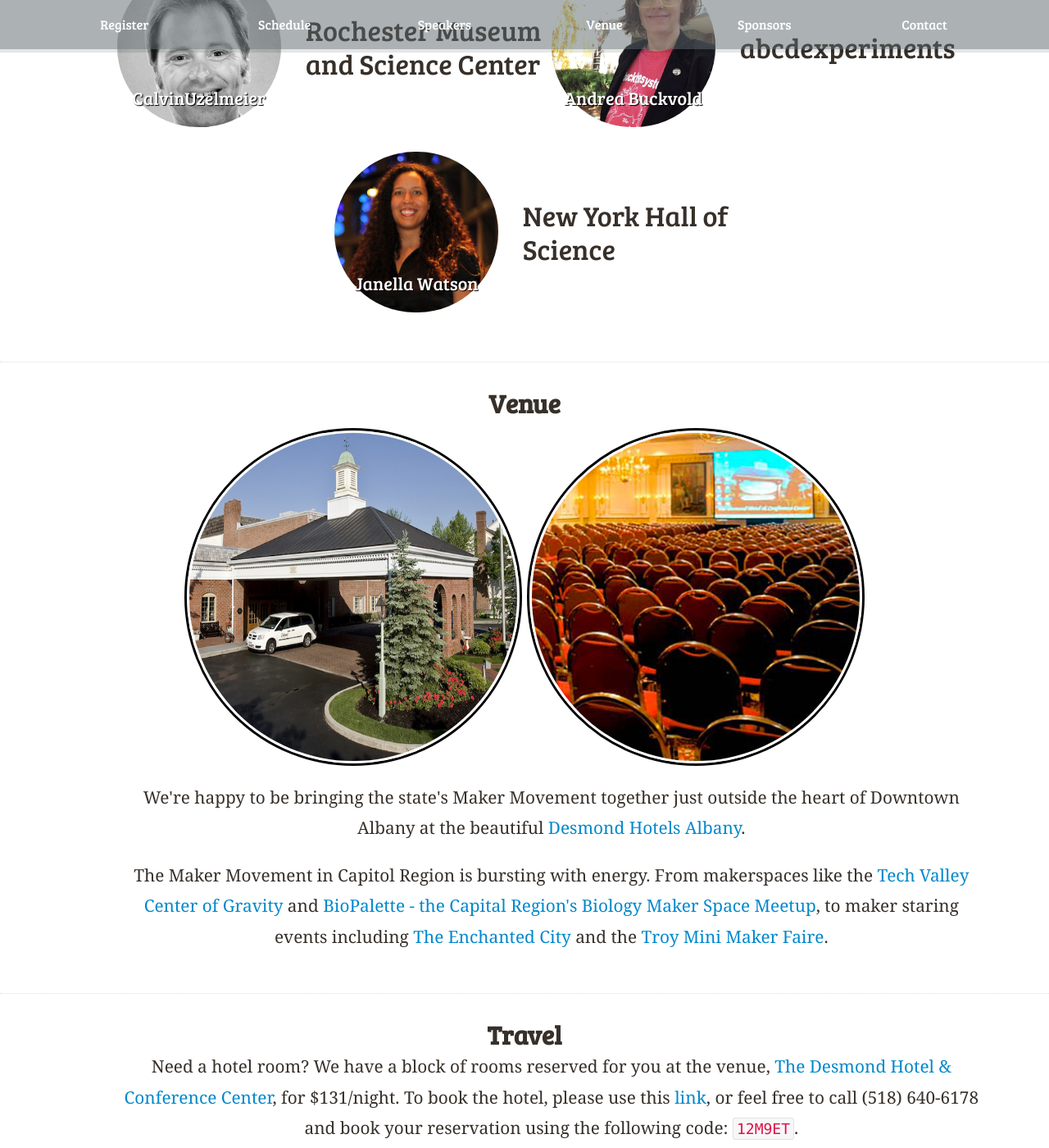
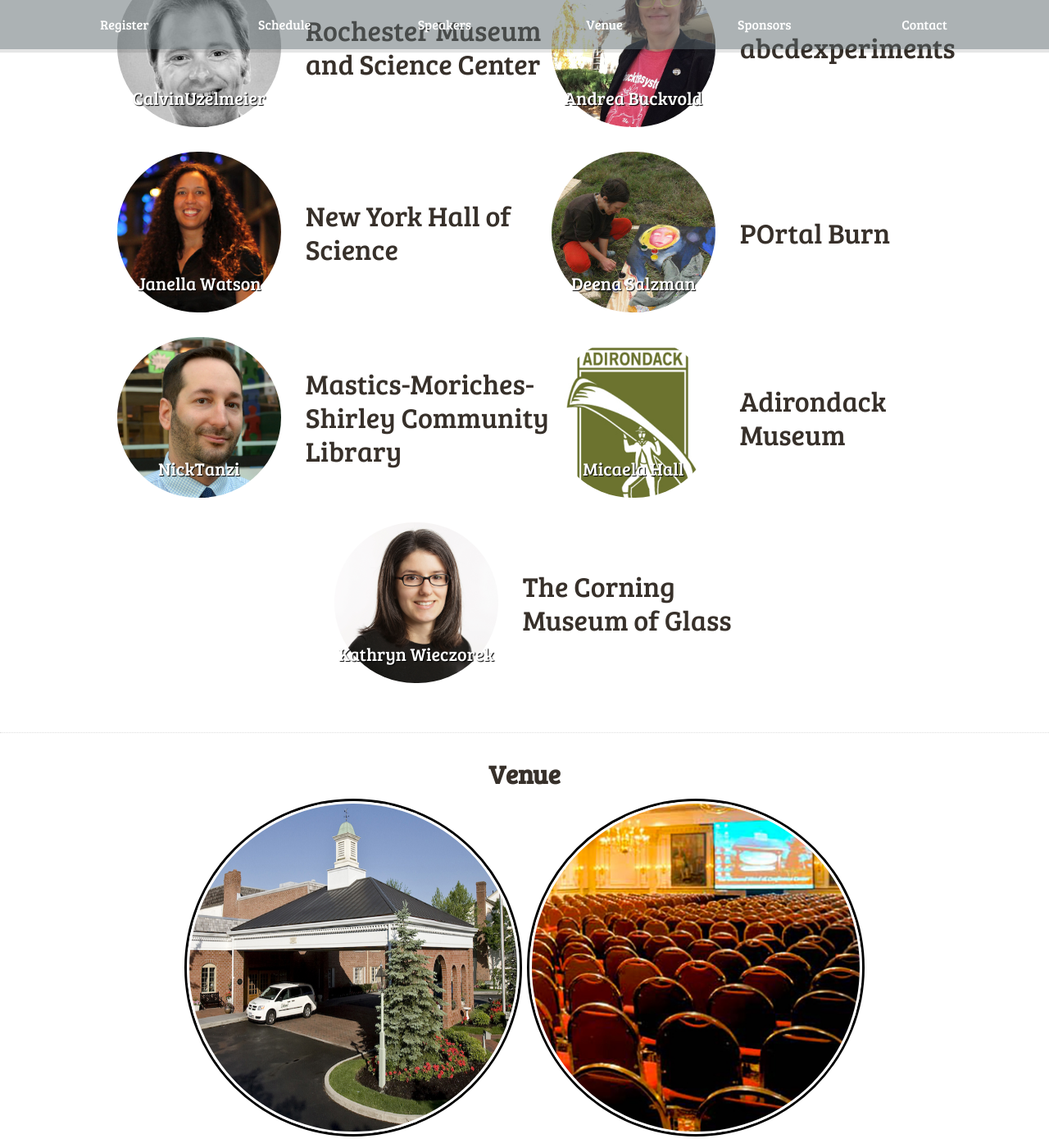
Before and after one commit to nysmakers/nysmakers.github.io, a Jekyll site: the page built from index.html, in a window 1280 px wide and 1400 px high, scrolled down 10083 px. Shown: the whole window at 82% size. Built offline with Jekyll 4.4.1, drawn with Linux system fonts in a browser that asks for light colours; some web fonts are replaced; comment, search, counter and statistics services are not loaded.

Commit message:
Added 4 more speakers.

```diff
--- a/2017/stylesheets/responsive.css
+++ b/2017/stylesheets/responsive.css
@@ -428,6 +428,18 @@
 #speakers #calvinuzelmeier {
   background: url("/images/speakers/CalvinUzelmeier.jpeg") no-repeat;
   background-position-x: 35%; }
+#speakers #deenasalzman {
+  background: url("/images/speakers/DeenaSalzman.jpg") no-repeat;
+  background-position-x: 35%; }
+#speakers #nicktanzi {
+  background: url("/images/speakers/NickTanzi.jpg") no-repeat;
+  background-position-x: 35%; }
+#speakers #micaelahall {
+  background: url("/images/speakers/MicaelaHall.jpg") no-repeat;
+  background-position-x: 35%; }
+#speakers #kathrynwieczorek {
+  background: url("/images/speakers/KathrynWieczorek.jpg") no-repeat;
+  background-position-x: 35%; }
 
 @media screen and (max-width: 780px) {
   #speakers #talks td:last-child {
--- a/index.html
+++ b/index.html
@@ -364,6 +364,22 @@
         <td><a href="https://twitter.com/STEMintheMaking" id="janellawatson">Janella Watson</a></td>
         <td>New York Hall of Science</td>
       </tr>
+      <tr>
+        <td><a href="http://portalburn.com/" id="deenasalzman">Deena Salzman</a></td>
+        <td>POrtal Burn</td>
+      </tr>
+      <tr>
+        <td><a href="https://the-digital-librarian.com/" id="nicktanzi">NickTanzi</a></td>
+        <td>Mastics-Moriches-Shirley Community Library</td>
+      </tr>
+      <tr>
+        <td><a href="http://www.adkmuseum.org/" id="micaelahall">Micaela Hall</a></td>
+        <td>Adirondack Museum</td>
+      </tr>
+      <tr>
+        <td><a href="https://www.cmog.org/bio/kathryn-wieczorek" id="kathrynwieczorek">Kathryn Wieczorek</a></td>
+        <td>The Corning Museum of Glass</td>
+      </tr>
     </table>
   </section>
 
```
Also changed, not shown: images/speakers/DeenaSalzman.jpg (added), images/speakers/KathrynWieczorek.jpg (added), images/speakers/MicaelaHall.jpg (added), images/speakers/NickTanzi.jpg (added).
